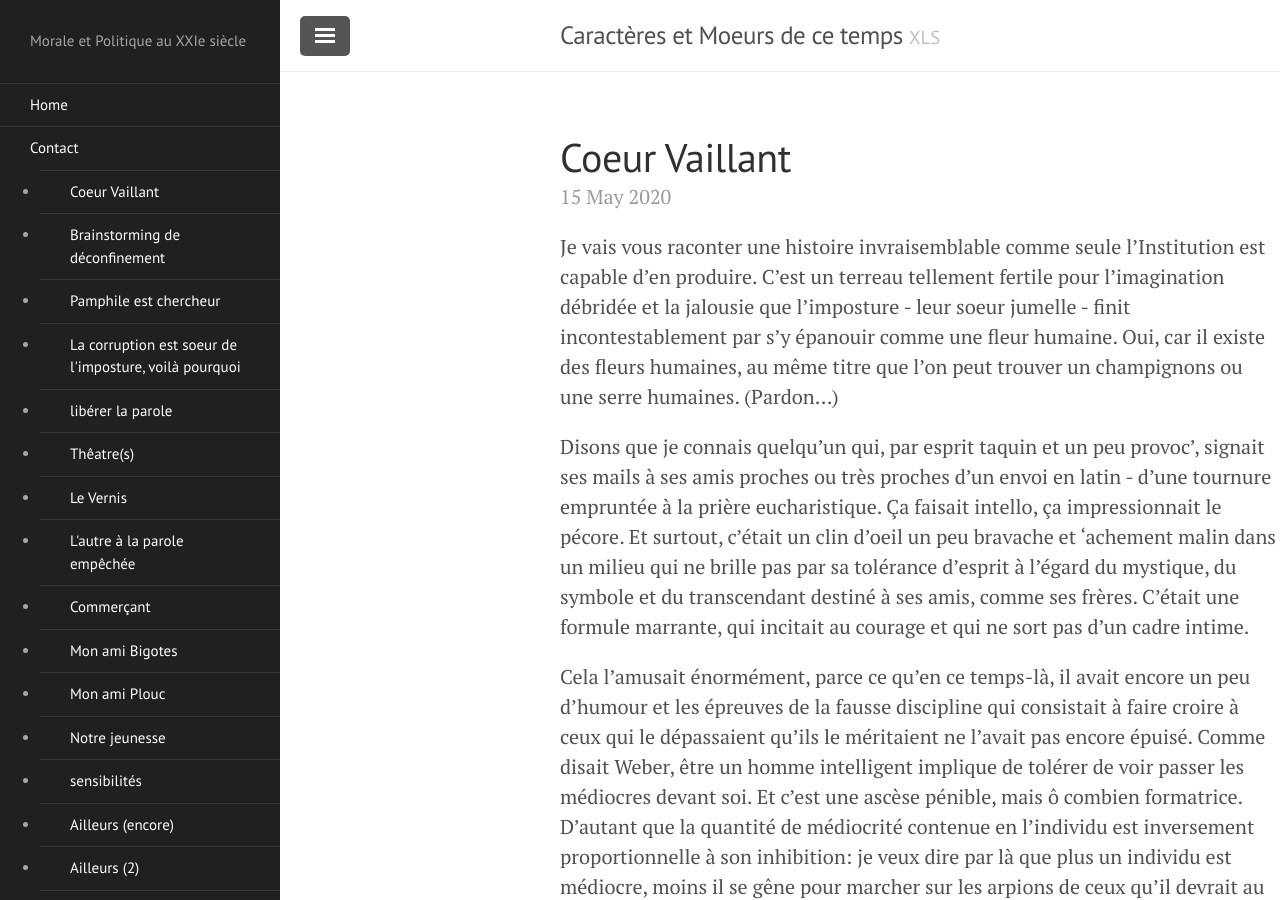
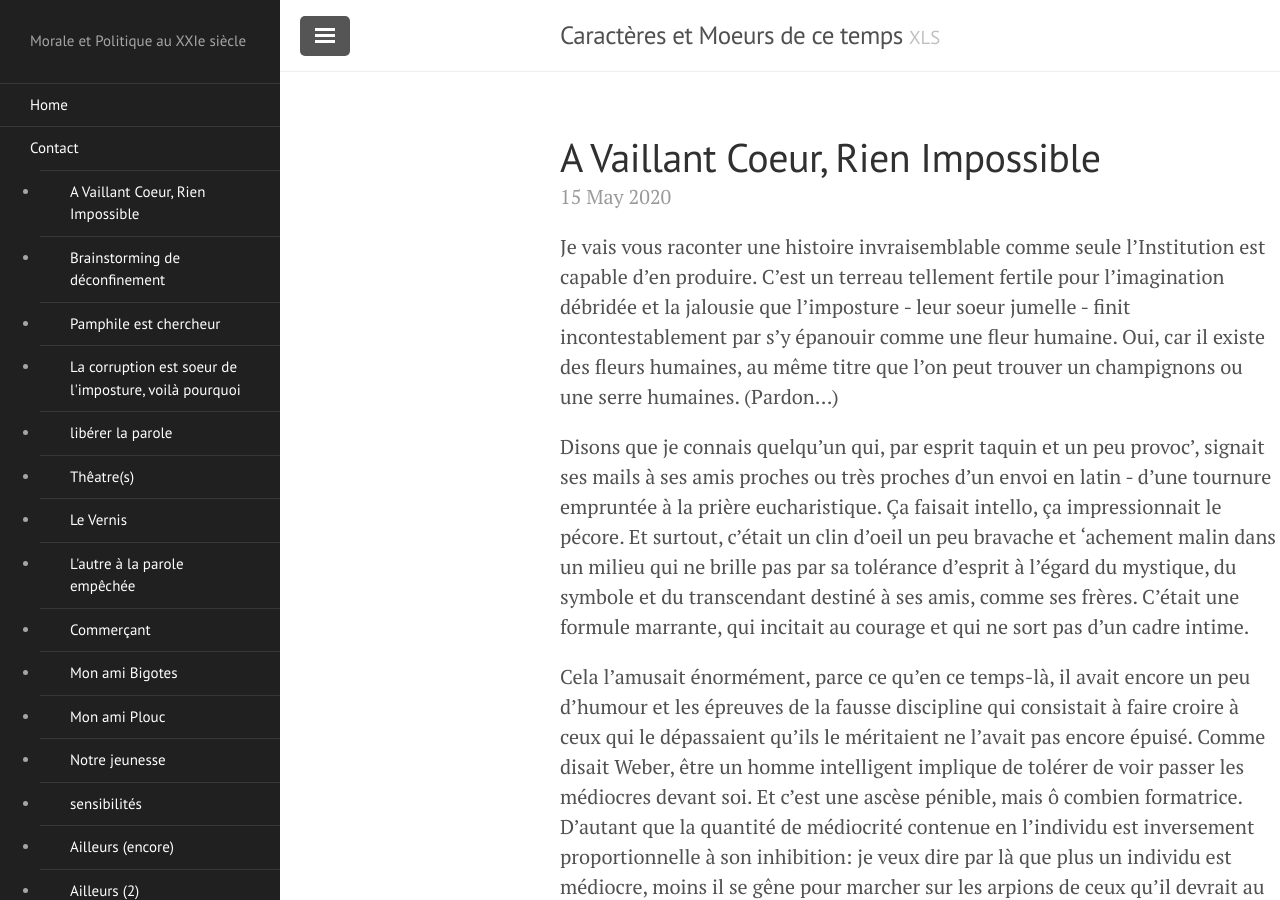
Before and after one commit to humanitesnumeriques/caracteres, a Jekyll site: the page built from _posts/2020-05-15-Coeur-Vaillant.md, in a window 1280 px wide and 900 px high. Built offline with Jekyll 4.4.1, drawn with Linux system fonts in a browser that asks for light colours; our own code applies the rules of GitHub Pages for plain Markdown files.

Commit message:
Update 2020-05-15-Coeur-Vaillant.md

```diff
--- a/_posts/2020-05-15-Coeur-Vaillant.md
+++ b/_posts/2020-05-15-Coeur-Vaillant.md
@@ -1,3 +1,8 @@
+---
+layout: post
+title: A Vaillant Coeur, Rien Impossible
+---
+
 Je vais vous raconter une histoire invraisemblable comme seule l'Institution est capable d'en produire. C'est un terreau tellement fertile pour l'imagination débridée et la jalousie que l'imposture - leur soeur jumelle - finit incontestablement par s'y épanouir comme une fleur humaine. Oui, car il existe des fleurs humaines, au même titre que l'on peut trouver un champignons ou une serre humaines. (Pardon...)
 
 Disons que je connais quelqu'un qui, par esprit taquin et un peu provoc', signait ses mails à ses amis proches ou très proches d'un envoi en latin - d'une tournure empruntée à la prière eucharistique. Ça faisait intello, ça impressionnait le pécore. Et surtout, c'était un clin d'oeil un peu bravache et 'achement malin dans un milieu qui ne brille pas par sa tolérance d'esprit à l'égard du mystique, du symbole et du transcendant destiné à ses amis, comme ses frères. C'était une formule marrante, qui incitait au courage et qui ne sort pas d'un cadre intime.
```
